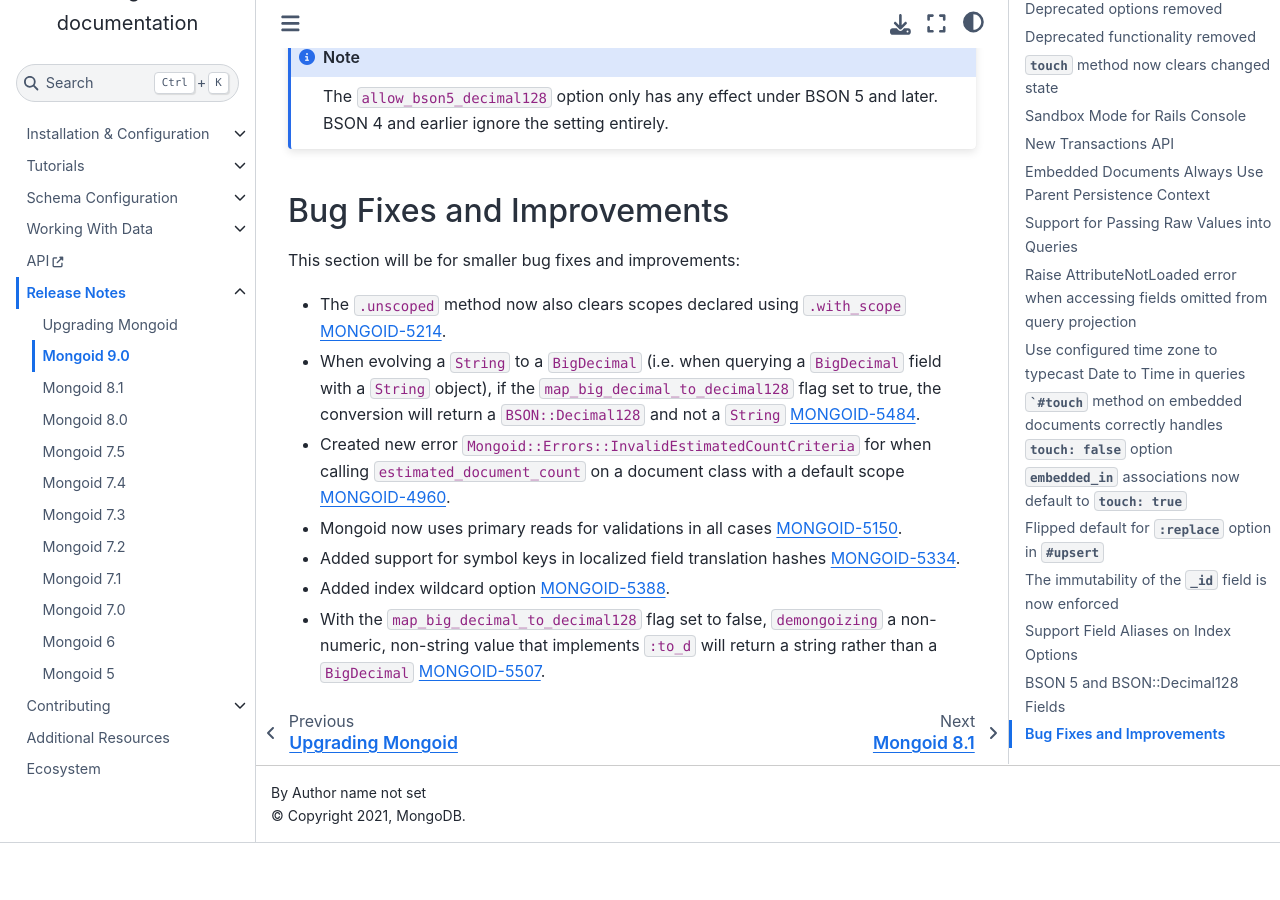
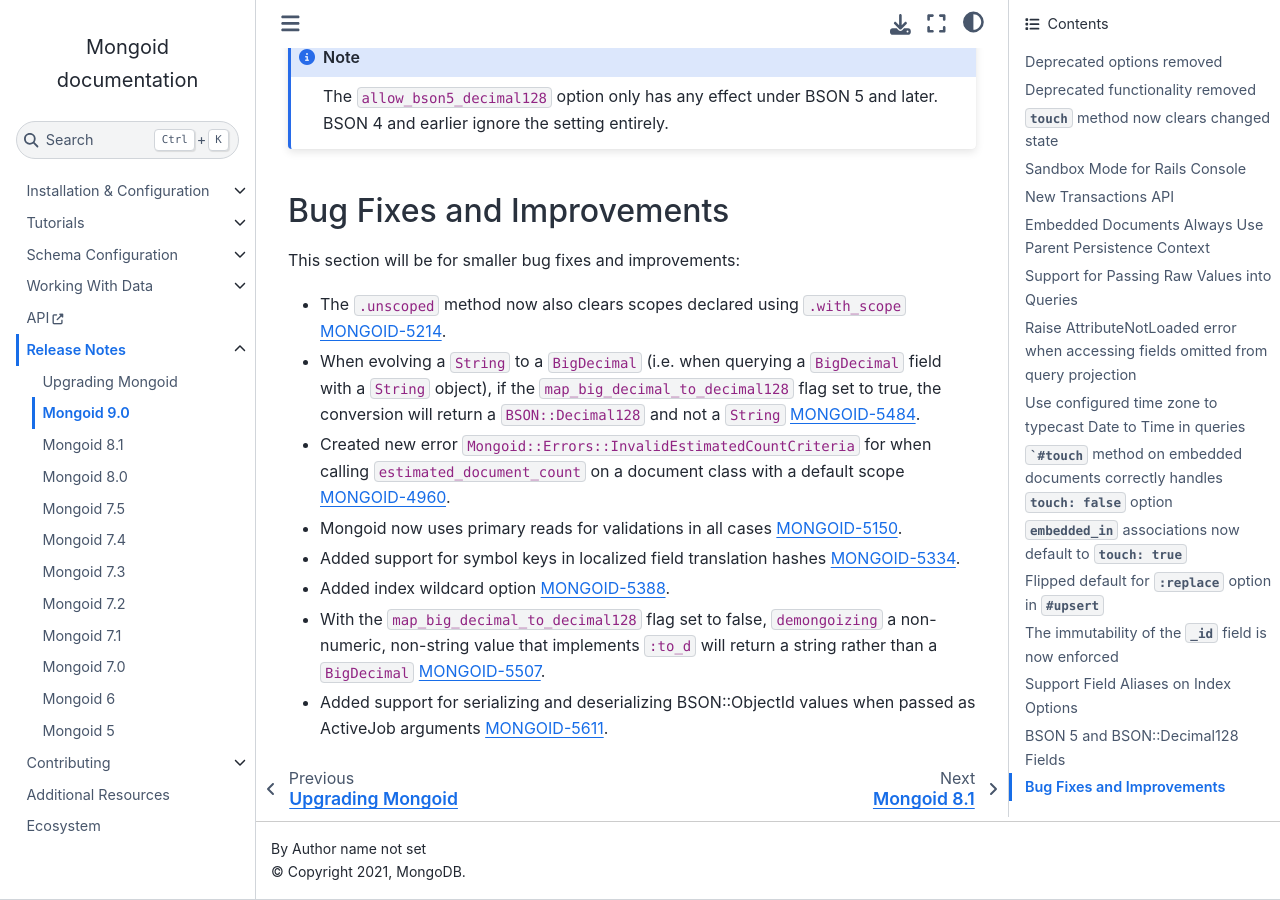
Before and after one commit to i80and/docs-mongoid, a Sphinx documentation site: the page built from docs/release-notes/mongoid-9.0.txt, in a window 1280 px wide and 900 px high, scrolled down 7418 px. Built offline with Sphinx 7.4.7 and the Sphinx Book theme 1.1.4, drawn with Linux system fonts in a browser that asks for light colours; before the commit the page ends 8261 px from its top, so only the background shows below that.

Commit message:
MONGOID-5611 ActiveJob serializer for ObjectId (#5676)

```diff
--- a/docs/release-notes/mongoid-9.0.txt
+++ b/docs/release-notes/mongoid-9.0.txt
@@ -358,3 +358,6 @@ This section will be for smaller bug fixes and improvements:
   a non-numeric, non-string value that implements ``:to_d`` will return a string
   rather than a ``BigDecimal``
   `MONGOID-5507 <https://jira.mongodb.org/browse/MONGOID-5507>`_.
+- Added support for serializing and deserializing BSON::ObjectId values
+  when passed as ActiveJob arguments
+  `MONGOID-5611 <https://jira.mongodb.org/browse/MONGOID-5611>`_.
```
